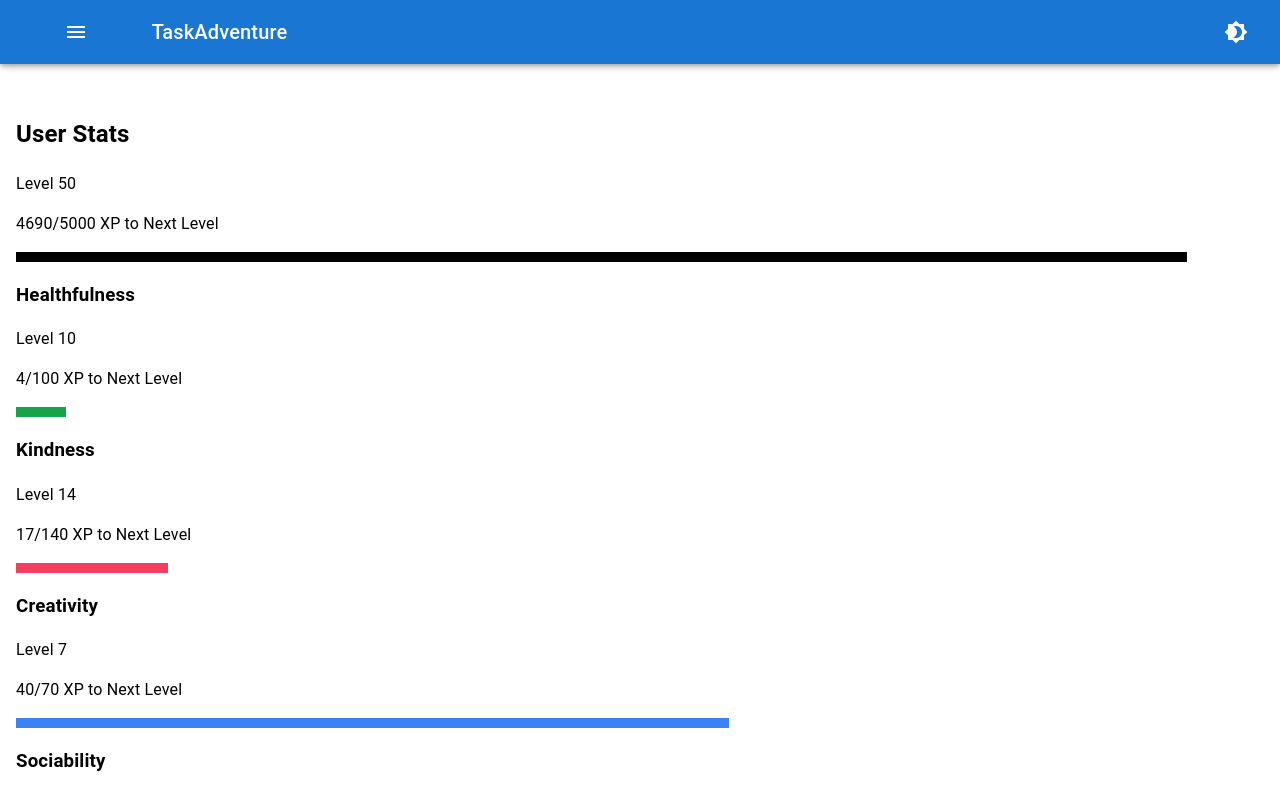
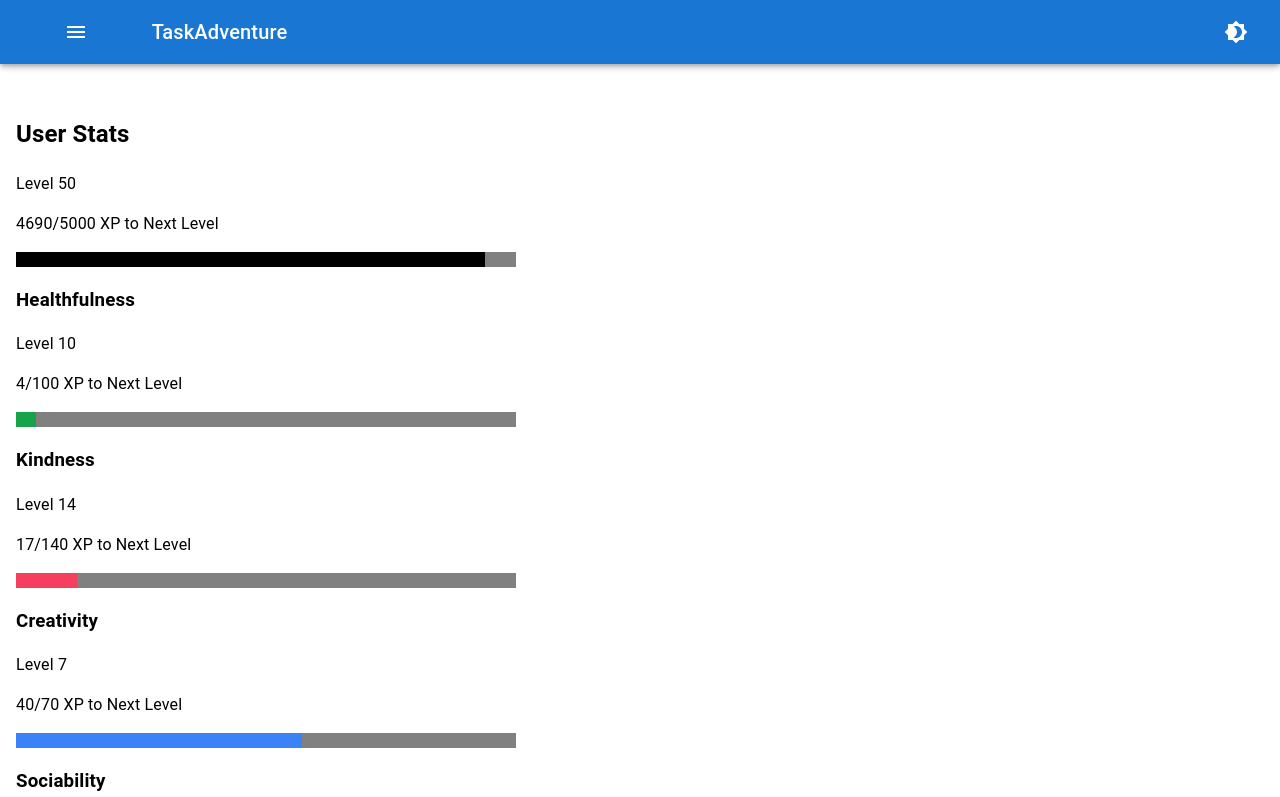
Before and after one commit to Lifsaa/TaskAdventure, a React (Vite) app in the folder packages/frontend/: page /stats in a window 1280 px wide. Shown: the top 797 px of the page. Built offline with nearby package versions, Linux system fonts and the light colour scheme.

Commit message:
added gray-colored area of stats bars to represent the amount of progress still needed to level up

```diff
--- a/packages/frontend/src/StatsPage.jsx
+++ b/packages/frontend/src/StatsPage.jsx
@@ -2,19 +2,22 @@
 
 const ProgressBar = ({ level, xp, maxXp, color }) => {
   const progress = Math.min((xp / maxXp) * 100, 100); // Cap at 100%
+
   return (
     <div className="mb-4">
       <p className="text-lg font-semibold">Level {level}</p>
       <p className="text-sm text-gray-500 mb-2">
         {xp}/{maxXp} XP to Next Level
       </p>
-      <div className="w-full bg-gray-200 rounded-full h-4 relative overflow-hidden shadow-sm">
+      {/* Parent container (Grey background, fixed height) */}
+      <div className="w-full bg-gray-200 rounded-full shadow-sm overflow-hidden" style={{ height: "15px", backgroundColor: 'gray', width: "500px"}}>
+        {/* Child bar (Colored progress) */}
         <div
-          className={`h-full rounded-full transition-all duration-500`}
+          className="rounded-full transition-all duration-500"
           style={{
             width: `${progress}%`,
-            height: '10px',
             backgroundColor: color,
+            height: "15px", // Same height as parent
           }}
         />
       </div>
```
